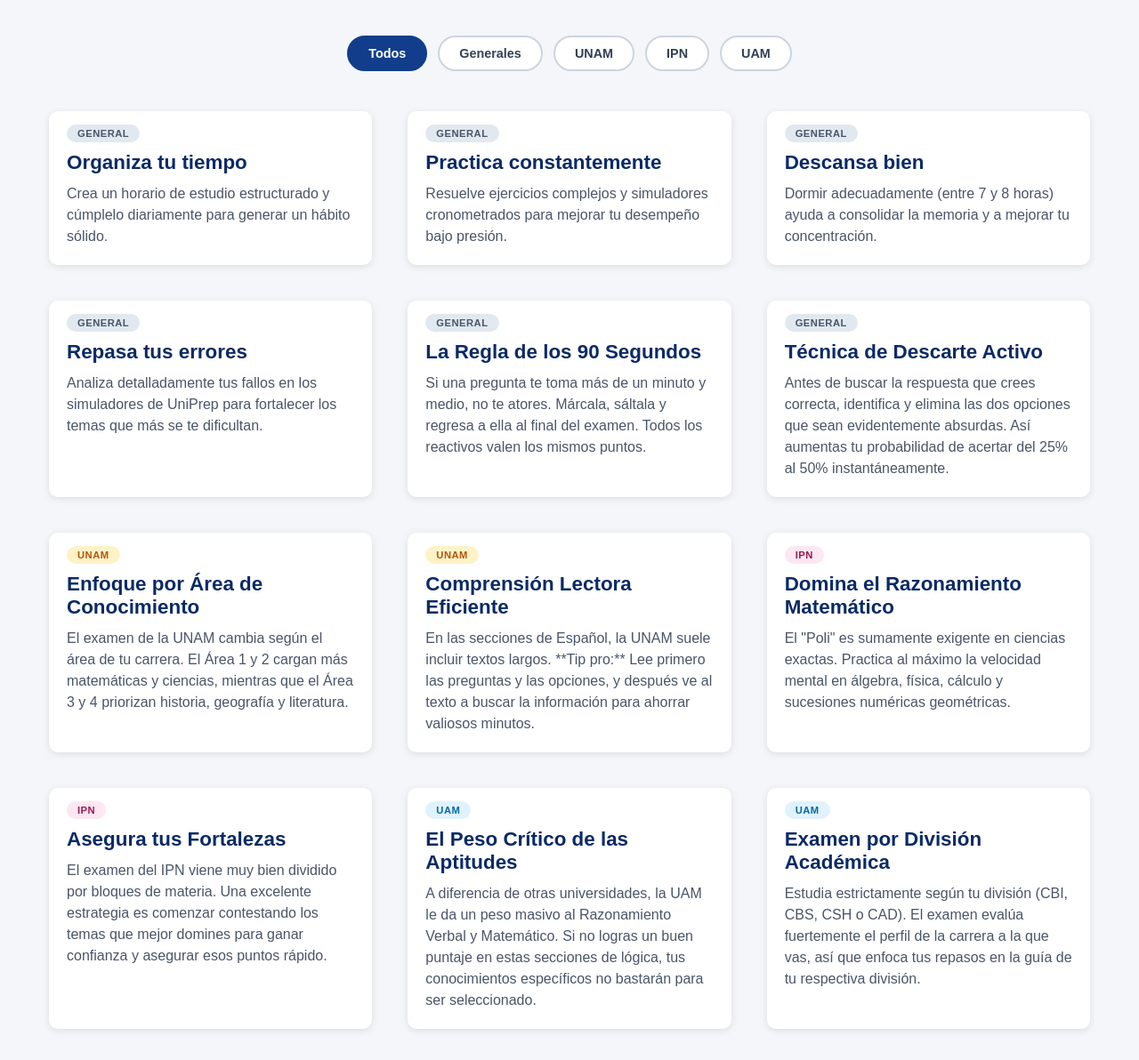
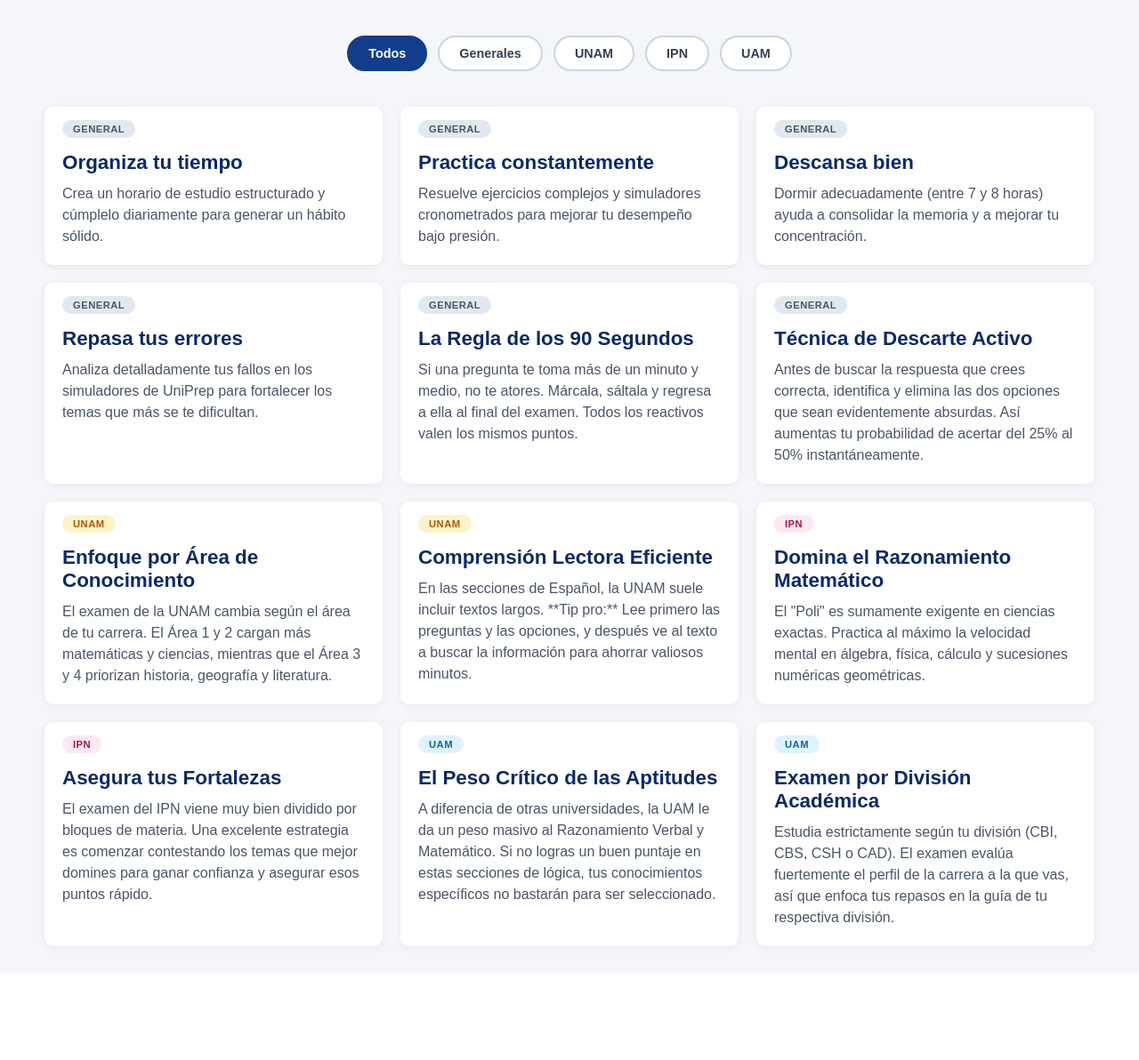
Before and after one commit to eduardoreyesjim8-lgtm/UniPrep, a Flask app: page /consejos in a window 1280 px wide. Shown: the part 138-1330 px from the top of the page at 89% size. After the commit the page ends 1209 px from the top, so only its background shows below. Run offline with Flask 3, Linux system fonts and the light colour scheme.

Commit message:
Update style.css

```diff
--- a/static/style.css
+++ b/static/style.css
@@ -52,21 +54,71 @@ h1, h2 {
 }
 
 
-/* --- MODIFICACIÓN DE TU .CARD BASE --- */
+/* ==========================================================================
+   2. SISTEMA DE FILTRADO (BOTONES)
+   ========================================================================== */
+.consejos-filtros {
+    display: flex;
+    justify-content: center;
+    gap: 12px;
+    margin: 20px 15px 30px 15px;
+    flex-wrap: wrap; /* Permite colapsar los botones ordenadamente en celulares */
+}
+
+.btn-filtro {
+    padding: 10px 22px;
+    border: 2px solid #cbd5e1;
+    background-color: white;
+    color: #334155;
+    border-radius: 25px;
+    cursor: pointer;
+    font-weight: bold;
+    font-size: 0.9rem;
+    transition: all 0.2s ease;
+}
+
+.btn-filtro:hover {
+    background-color: #f1f5f9;
+    border-color: #94a3b8;
+}
+
+/* Botón activo: Combina perfectamente con el azul de tu Navbar (#123d8b) */
+.btn-filtro.active {
+    background-color: #123d8b;
+    color: white;
+    border-color: #123d8b;
+}
+
+
+/* ==========================================================================
+   3. CUADRÍCULA (GRID) Y TARJETAS (CARDS)
+   ========================================================================== */
+.consejos-grid {
+    display: grid;
+    grid-template-columns: repeat(auto-fill, minmax(300px, 1fr));
+    gap: 20px; /* Espaciado uniforme controlado por la cuadrícula */
+    padding: 10px;
+    align-items: stretch; /* Hace que todas las tarjetas de una misma fila midan lo mismo de alto */
+}
+
 .card {
     background: white;
     padding: 20px;
-    margin: 15px;
+    margin: 0; /* Cambiado de 15px a 0 para que el diseño dependa correctamente del gap del grid */
     border-radius: 10px;
-    box-shadow: 0px 2px 8px rgba(0,0,0,0.1);
+    box-shadow: 0px 2px 8px rgba(0,0,0,0.06);
 
-    /* Propiedades añadidas para soportar las etiquetas (badges) en la esquina */
+    /* Propiedades avanzadas para soporte de etiquetas superiores y alineación interna */
     position: relative;
-    padding-top: 40px; /* Da espacio superior para que la etiqueta no encime el título */
+    padding-top: 45px; /* Da espacio superior para que las etiquetas no se encimen con los títulos */
+    display: flex;
+    flex-direction: column;
+    height: 100%; /* Obliga a la tarjeta a abarcar todo el alto disponible del renglón */
+    box-sizing: border-box;
     transition: transform 0.2s ease, box-shadow 0.2s ease;
 }
 
-/* Efecto visual sutil cuando el usuario pasa el cursor por una tarjeta */
+/* Efecto hover al pasar el cursor sobre la tarjeta */
 .card:hover {
     transform: translateY(-3px);
     box-shadow: 0px 5px 15px rgba(0,0,0,0.15);
@@ -85,50 +137,9 @@ h1, h2 {
 }
 
 
-/* --- NUEVOS ESTILOS: SISTEMA DE FILTRADO Y GRID --- */
-
-/* Contenedor de botones de filtro */
-.consejos-filtros {
-    display: flex;
-    justify-content: center;
-    gap: 12px;
-    margin: 20px 15px 30px 15px;
-    flex-wrap: wrap; /* Permite colapsar los botones de forma ordenada en celulares */
-}
-
-/* Estilo base de los botones de filtro */
-.btn-filtro {
-    padding: 10px 22px;
-    border: 2px solid #cbd5e1;
-    background-color: white;
-    color: #334155;
-    border-radius: 25px;
-    cursor: pointer;
-    font-weight: bold;
-    font-size: 0.9rem;
-    transition: all 0.2s ease;
-}
-
-.btn-filtro:hover {
-    background-color: #f1f5f9;
-    border-color: #94a3b8;
-}
-
-/* Botón activo (Combina con el azul de tu Navbar #123d8b) */
-.btn-filtro.active {
-    background-color: #123d8b;
-    color: white;
-    border-color: #123d8b;
-}
-
-/* Grid dinámico que acomoda las tarjetas de forma responsiva */
-.consejos-grid {
-    display: grid;
-    grid-template-columns: repeat(auto-fill, minmax(300px, 1fr));
-    gap: 10px; /* Ajusta la separación interna de las tarjetas en la cuadrícula */
-}
-
-/* Estilos de las pequeñas Etiquetas (Badges) */
+/* ==========================================================================
+   4. ETIQUETAS IDENTIFICADORAS (BADGES)
+   ========================================================================== */
 .card-badge {
     position: absolute;
     top: 15px;
```
Also changed, not shown: other parts of static/style.css (+37 -8 lines).
